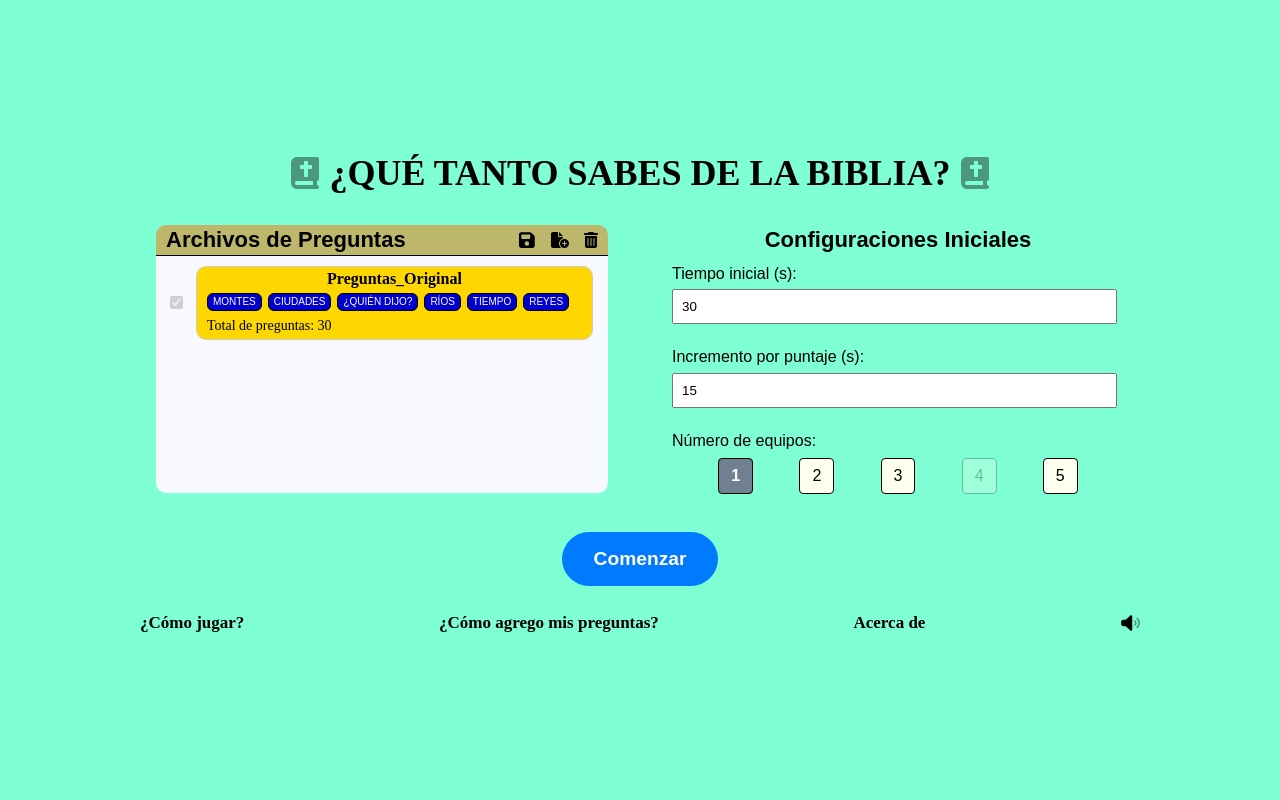
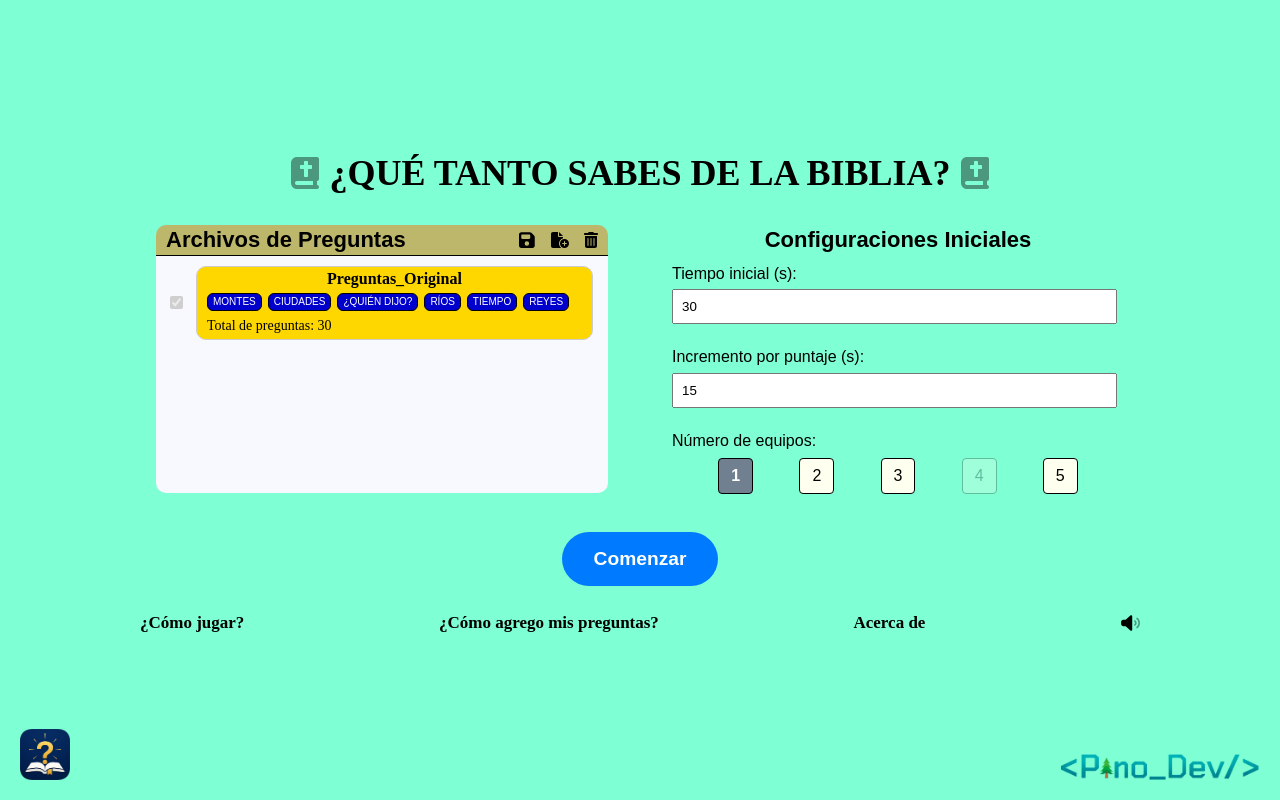
Before and after one commit to Abnerpino/ejercicio_biblico, a React (Vite) app: page /#/ in a window 1280 px wide. Built offline with nearby package versions, Linux system fonts and the light colour scheme.

Commit message:
feat(Menu): mostrar los logos (App y Dev) en la parte inferior

```diff
--- a/src/screens/menu/Menu.jsx
+++ b/src/screens/menu/Menu.jsx
@@ -2,9 +2,11 @@ import React, { useState, useEffect, useRef } from 'react';
 import { useNavigate } from 'react-router-dom';
 import { FontAwesomeIcon } from '@fortawesome/react-fontawesome';
 import { faBookBible, faTrashCan, faFileCirclePlus, faFloppyDisk } from '@fortawesome/free-solid-svg-icons';
+import { cargarArchivosGuardados, guardarArchivos } from '../../utils/storage';
 import Volumen from '../../assets/volume.svg?react';
 import SinVolumen from '../../assets/volume-slash.svg?react';
-import { cargarArchivosGuardados, guardarArchivos } from '../../utils/storage';
+import LogoApp from '../../assets/logo_app.png';
+import LogoDev from '../../assets/pino_dev.png';
 import preguntasJSON from '../../data/preguntas.json';
 import Archivo from '../../components/archivo';
 import Mensaje from '../../modals/mensaje';
@@ -435,6 +437,32 @@ const Menu = ({ volumen, setVolumen }) => {
         </div>
       </div>
 
+      <img
+        src={LogoApp}
+        alt='Logo App'
+        style={{
+          position: 'absolute',
+          bottom: '20px',
+          left: '20px',
+          width: '50px',
+          pointerEvents: 'none',
+          zIndex: 0
+        }}
+      />
+
+      <img
+        src={LogoDev}
+        alt='<Pino_Dev/>'
+        style={{
+          position: 'absolute',
+          bottom: '20px',
+          right: '20px',
+          width: '200px',
+          pointerEvents: 'none',
+          zIndex: 0
+        }}
+      />
+
       <Mensaje
         mensaje={mensajeError}
         visible={mostrarModal}
```
